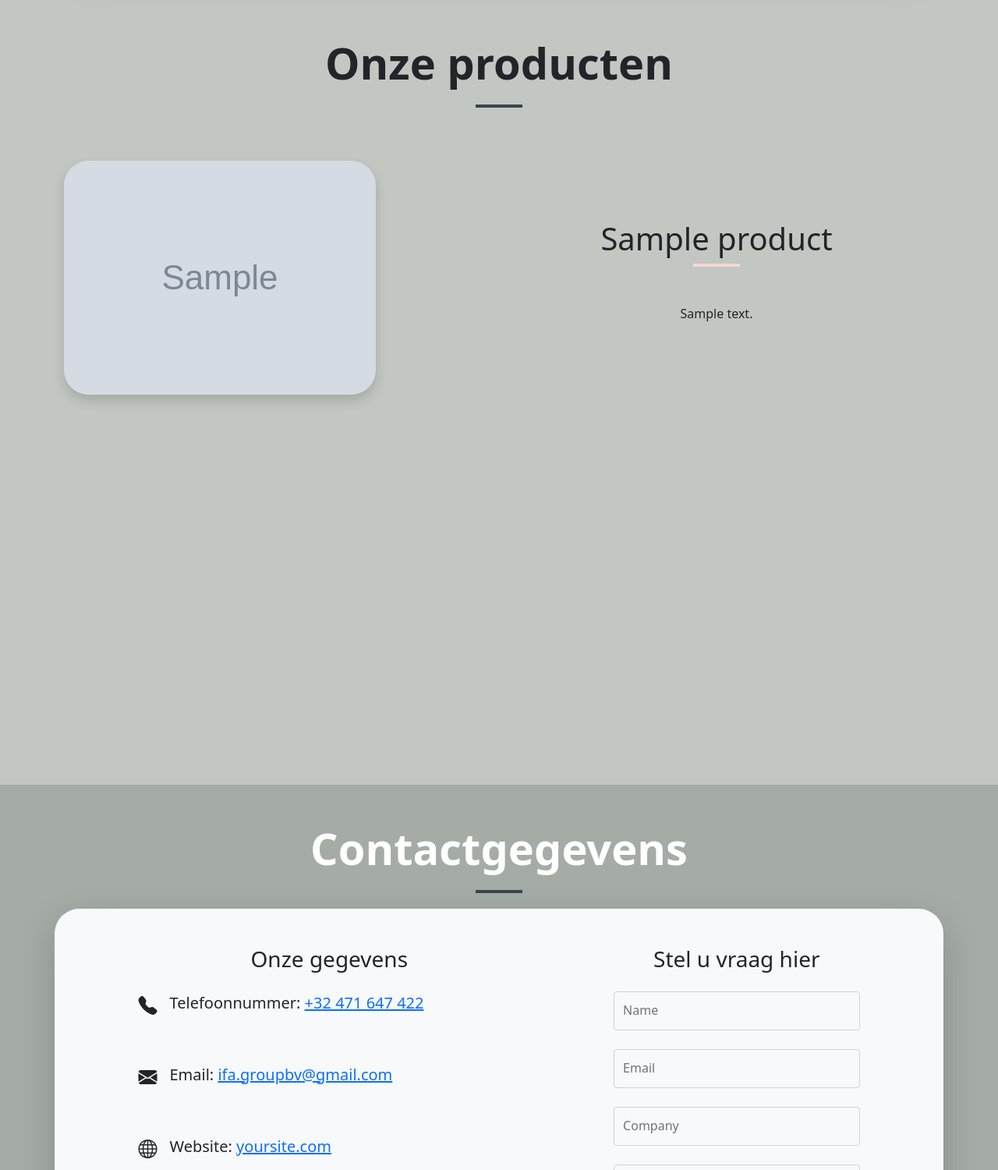
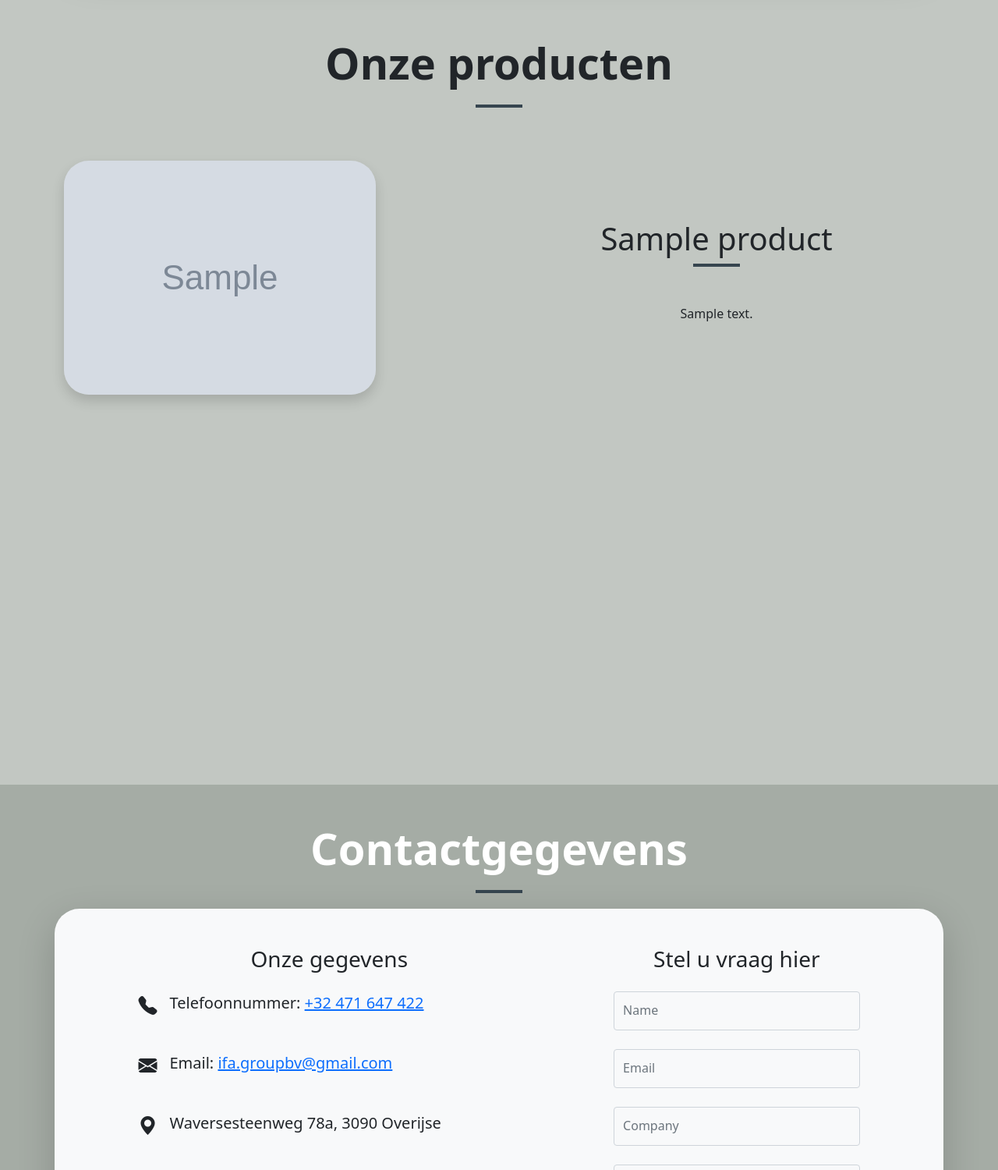
Before and after one commit to NotYujin/dekruising, a Django app: page / in a window 1280 px wide. Shown: the part 1693-3193 px from the top of the page at 78% size. Run offline with Django 5.2, Linux system fonts and the light colour scheme; tables that the repository leaves empty hold one stand-in row (values such as "Sample post"); grey boxes marked "Sample" are stand-in pictures; some web fonts are replaced.

Commit message:
Last version I hope

```diff
--- a/blog/admin.py
+++ b/blog/admin.py
@@ -5,3 +5,4 @@ from .models import *
 admin.site.register(Post)
 admin.site.register(HeroList)
 admin.site.register(Product)
+admin.site.register(ClientMessage)
--- /dev/null
+++ b/blog/forms.py
@@ -0,0 +1,14 @@
+from django import forms
+from .models import ClientMessage
+
+class ClientMessageForm(forms.ModelForm):
+    class Meta:
+        model = ClientMessage
+        fields = ['name', 'email', 'company', 'phone_number', 'message']
+        widgets = {
+            'name': forms.TextInput(attrs={'class': 'form-control', 'placeholder': ' ', 'id': 'id_name'}),
+            'email': forms.EmailInput(attrs={'class': 'form-control', 'placeholder': ' ', 'id': 'id_email'}),
+            'company': forms.TextInput(attrs={'class': 'form-control', 'placeholder': ' ', 'id': 'id_company'}),
+            'phone_number': forms.TextInput(attrs={'class': 'form-control', 'placeholder': ' ', 'id': 'id_phone'}),
+            'message': forms.Textarea(attrs={'class': 'form-control', 'placeholder': ' ', 'id': 'id_message', 'rows': 10}),
+        }
--- a/blog/static/blog/css/blog.css
+++ b/blog/static/blog/css/blog.css
@@ -174,6 +174,10 @@ nav {
         left: 14px;
         border-radius: 0 0 25px 25px;
     }
+
+    #product-title{
+        margin-top: 1em;
+    }
 }
 
 /* ______________FOOTER______________ */
--- a/blog/templates/blog/contact.html
+++ b/blog/templates/blog/contact.html
@@ -10,7 +10,7 @@
                             <div class="wrapper">
                                 <div class="row no-gutters justify-content-between">
                                     <div class="col-lg-6 d-flex flex-column align-items-stretch flex-grow-1">
-                                        <div class="info-wrap w-100 p-5 h-100 d-flex flex-column justify-content-between">
+                                        <div class="info-wrap w-100 px-5 pt-5 h-100 d-flex flex-column justify-content-between">
                                             <h3 class="mb-4 text-center">Onze gegevens</h3>
 
                                             <!-- Contact Information -->
@@ -30,21 +30,18 @@
                                                         <i class="bi bi-envelope-fill fs-4"></i>
                                                     </div>
                                                     <div class="text">
-                                                        <p class="fs-5"><span> Email:</span> <a
-                                                                href="mailto:youremail@example.com"
-                                                                class="magic-hover">ifa.groupbv@gmail.com</a>
+                                                        <p class="fs-5"><span> Email:</span> <a href="mailto:ifa.groupbv@gmail.com">ifa.groupbv@gmail.com</a>
                                                         </p>
                                                     </div>
                                                 </div>
 
+
                                                 <div class="dbox w-100 d-flex align-items-start mb-3">
                                                     <div class="icon me-3">
-                                                        <i class="bi bi-globe fs-4"></i>
+                                                        <i class="bi bi-geo-alt-fill fs-4"></i>
                                                     </div>
                                                     <div class="text">
-                                                        <p class="fs-5"><span> Website:</span> <a href="#"
-                                                                                                  class="magic-hover">yoursite.com</a>
-                                                        </p>
+                                                        <p class="fs-5">Waversesteenweg 78a, 3090 Overijse</p>
                                                     </div>
                                                 </div>
                                                 <!-- Google Map as a Contact Element -->
@@ -60,64 +57,71 @@
                                                         </iframe>
                                                     </div>
                                                 </div>
-                                                <div class="dbox w-100 d-flex align-items-start mb-3">
-                                                    <div class="icon me-3">
-                                                        <i class="bi bi-geo-alt-fill fs-4"></i>
+                                                <div class="dbox w-100 d-flex justify-content-center mb-1">
+                                                    <div class="text">
+                                                        <h3 class="">Sociale media</h3>
                                                     </div>
-                                                    <div class="text">
-                                                        <p class="fs-5">Waversesteenweg 78a, 3090 Overijse</p>
+                                                </div>
+                                                <div class="dbox w-100 d-flex justify-content-center mb-5">
+                                                    <div class="icon mx-4">
+                                                        <a href="https://www.facebook.com/p/De-Kruising-61555577922977/"><i class="bi bi-facebook fs-1" style="color: blue" ></i></a>
+                                                    </div>
+                                                    <div class="icon mx-4">
+                                                        <a href="https://www.instagram.com/dekruising/"><i class="bi bi-instagram fs-1" style="color: red" ></i></a>
+                                                    </div>
+                                                    <div class="icon mx-4">
+                                                        <a href="https://wa.me/0471637422"><i class="bi bi-whatsapp fs-1" style="color: green" ></i></a>
                                                     </div>
                                                 </div>
                                             </div>
                                         </div>
                                     </div>
 
+                                    <!-- Contact Form Section -->
 <div class="col-lg-5">
     <div class="contact-wrap w-100 p-md-5 p-4">
         <h3 class="mb-4">Stel u vraag hier</h3>
+        {% if success %}
+            <div class="alert alert-success">
+                Thank you! Your message has been sent successfully.
+            </div>
+        {% endif %}
         <form method="POST" id="contactForm" name="contactForm">
-                                                <input type="hidden" name="csrfmiddlewaretoken" value="E7nXldHUTLBs92BJANsJ6uElAZdSGxtwz71NZJPbk32arbXlG1Tyfkq5sVLH9Rcj">
+            {% csrf_token %}
             <div class="row">
-                                                    <!-- Name Field -->
                 <div class="col-md-12">
                     <div class="form-group floating-label">
-                                                            <input type="text" name="name" class="form-control" placeholder=" " maxlength="100" required id="id_name">
+                        {{ form.name }}
                         <label for="id_name">Name</label>
                     </div>
                 </div>
-                                                    <!-- Email Field -->
                 <div class="col-md-12">
                     <div class="form-group floating-label">
-                                                            <input type="email" name="email" class="form-control" placeholder=" " maxlength="254" required id="id_email">
+                        {{ form.email }}
                         <label for="id_email">Email</label>
                     </div>
                 </div>
-                                                    <!-- Company Field -->
                 <div class="col-md-12">
                     <div class="form-group floating-label">
-                                                            <input type="text" name="company" class="form-control" placeholder=" " maxlength="100" id="id_company">
+                        {{ form.company }}
                         <label for="id_company">Company</label>
                     </div>
                 </div>
-                                                    <!-- Phone Field -->
                 <div class="col-md-12">
                     <div class="form-group floating-label">
-                                                            <input type="text" name="phone" class="form-control" placeholder=" " maxlength="15" required id="id_phone">
+                        {{ form.phone_number }}
                         <label for="id_phone">Phone</label>
                     </div>
                 </div>
-                                                    <!-- Message Field -->
                 <div class="col-md-12">
                     <div class="form-group floating-label">
-                                                            <textarea name="message" cols="40" rows="10" class="form-control" placeholder=" " required id="id_message">
-</textarea>
+                        {{ form.message }}
                         <label for="id_message">Message</label>
                     </div>
                 </div>
                 <div class="col-md-12">
                     <div class="form-group">
-                                                            <input type="submit" value="Send Message"
-                                                                   class="btn btn-primary w-100 ">
+                        <input type="submit" value="Send Message" class="btn btn-primary w-100">
                     </div>
                 </div>
             </div>
--- a/blog/templates/blog/footer.html
+++ b/blog/templates/blog/footer.html
@@ -1,4 +1,4 @@
 <footer class="text-center py-3 shadow-lg background-footer text-white">
+    <p>&copy; 2025 Ifa Group Bv. All rights reserved.</p>
     <small><p>BTW-nummer: BE0763 433 055</p></small>
-    <p>&copy; 2025 Ifa Group Bv. All rights reserved.</p>
 </footer>
--- a/blog/templates/blog/product.html
+++ b/blog/templates/blog/product.html
@@ -11,8 +11,8 @@
                         {% endif %}
                     </div>
                     <div class="col-12 col-md-6 order-md-1">
-                        <h1 class="text-center w-100" data-aos="fade-left">{{ product.title }}</h1>
-                        <hr class="hr mt-0 mb-5 bg-danger-subtle" data-aos="fade-left">
+                        <h1 id="product-title" class="text-center w-100" data-aos="fade-left">{{ product.title }}</h1>
+                        <hr class="hr mt-0 mb-5" data-aos="fade-left">
                         <p class="text-center mx-5" data-aos="fade-left">{{ product.description }}</p>
                     </div>
                 </div>
@@ -24,8 +24,8 @@
                         {% endif %}
                     </div>
                     <div class="col-12 col-md-6 order-md-2">
-                        <h1 class="text-center w-100" data-aos="fade-right">{{ product.title }}</h1>
-                        <hr class="hr mt-0 mb-5 bg-danger-subtle" data-aos="fade-right">
+                        <h1 id="product-title" class="text-center w-100" data-aos="fade-right">{{ product.title }}</h1>
+                        <hr class="hr mt-0 mb-5" data-aos="fade-right">
                         <p class="text-center mx-5" data-aos="fade-right">{{ product.description }}</p>
                     </div>
                 </div>
--- a/blog/views.py
+++ b/blog/views.py
@@ -1,18 +1,32 @@
 from django.shortcuts import render
+from .forms import ClientMessageForm
 from .models import *
 
-# def post_list(request):
-#     posts = Post.objects.filter(created_date__lte=timezone.now()).order_by('-created_date')
-#     return render(request, 'blog/base.html', {'posts' : posts})
+def main_page(request):
+    if request.method == 'POST':
+        form = ClientMessageForm(request.POST)
+        if form.is_valid():
+            form.save()  # Automatically saves the data to the database
+            success = True
+            hero_main = HeroList.objects.filter(main_hero=True).first()
+            posts = Post.objects.order_by('-created_date')
+            products = Product.objects.all()
+            return render(request, 'blog/base.html', {
+                'hero_main': hero_main,
+                'posts': posts,
+                'products': products,
+                'form': ClientMessageForm(),
+                'success': success
+            })
+    else:
+        form = ClientMessageForm()
 
-# def hero_list(request):
-#     heros = Hero.objects.filter(main_hero=True).first()
-#     return render(request, 'blog/base.html', {'heros': heros})
-
-def main_page(request):
     hero_main = HeroList.objects.filter(main_hero=True).first()
     posts = Post.objects.order_by('-created_date')
     products = Product.objects.all()
-    return render(request, 'blog/base.html', {'hero_main': hero_main,
-                                                'posts': posts,
-                                                'products': products})
+    return render(request, 'blog/base.html', {
+        'hero_main': hero_main,
+        'posts': posts,
+        'products': products,
+        'form': form
+    })
```
Also changed, not shown: blog/models.py (+16 -0 lines), blog/migrations/0010_clientmessage.py (added). Lines whose indentation alone changed are shown as unchanged.
